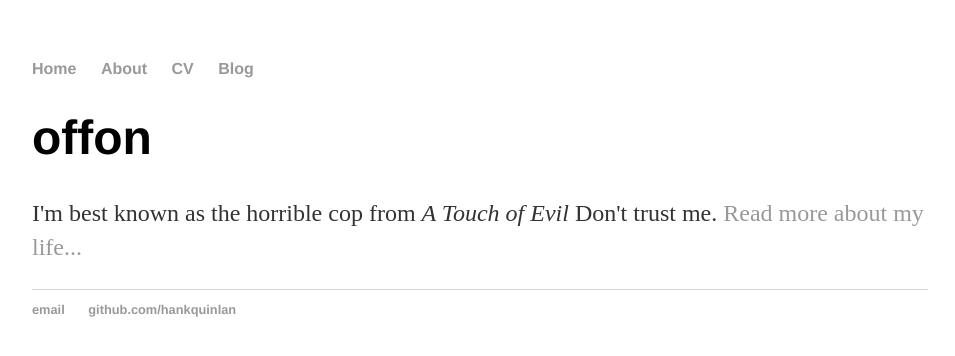
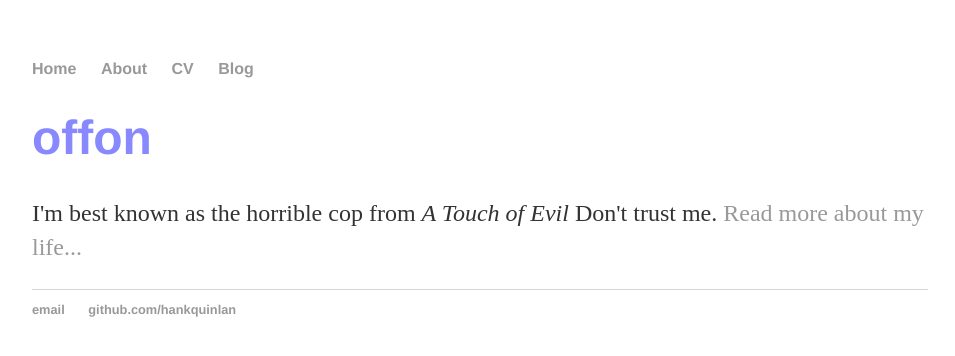
Before and after one commit to vassbu/vassbu.github.io, a Jekyll site: the page built from index.html, in a window 1280 px wide. Shown: the top 356 px of the page, without its empty margins (160-1115 px from the left). Built offline with Jekyll 4.4.1, drawn with Linux system fonts in a browser that asks for light colours.

Commit message:
Update main.css

```diff
--- a/css/main.css
+++ b/css/main.css
@@ -20,6 +20,7 @@ a:hover {
     text-decoration: underline;
 }
 h1 {
+    color: #88f;
     font-size: 3em;
     font-family:'Helvetica', 'Arial', 'Sans-Serif';
 }
```
